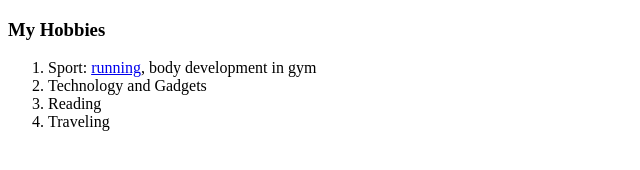
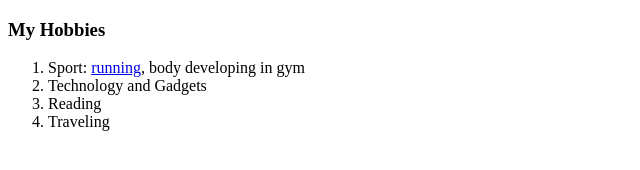
Before and after one commit to omrip500/cv, a plain HTML site: page hobbies.html in a window 1280 px wide. Shown: the full height of the page, 0-640 px from the left. Drawn offline with Linux system fonts and the light colour scheme.

Commit message:
Update hobbies.html

```diff
--- a/hobbies.html
+++ b/hobbies.html
@@ -7,7 +7,7 @@
 <body>
      <h3>My Hobbies</h3>
         <ol>
-            <li>Sport: <a href="https://en.wikipedia.org/wiki/Running">running</a>, body development in gym</li>
+            <li>Sport: <a href="https://en.wikipedia.org/wiki/Running">running</a>, body developing in gym</li>
             <li>Technology and Gadgets</li>
             <li>Reading</li>
             <li>Traveling</li>
```
